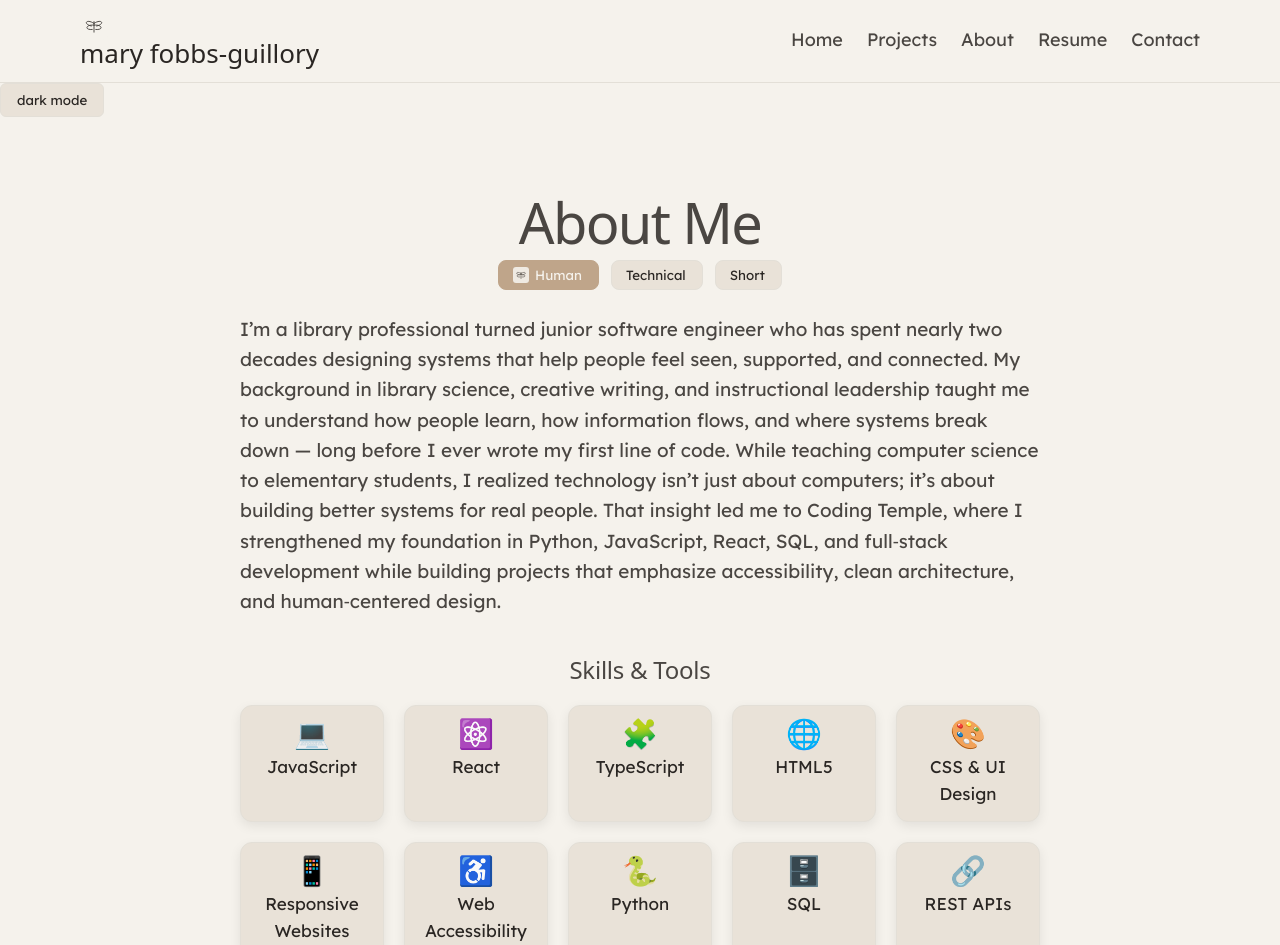
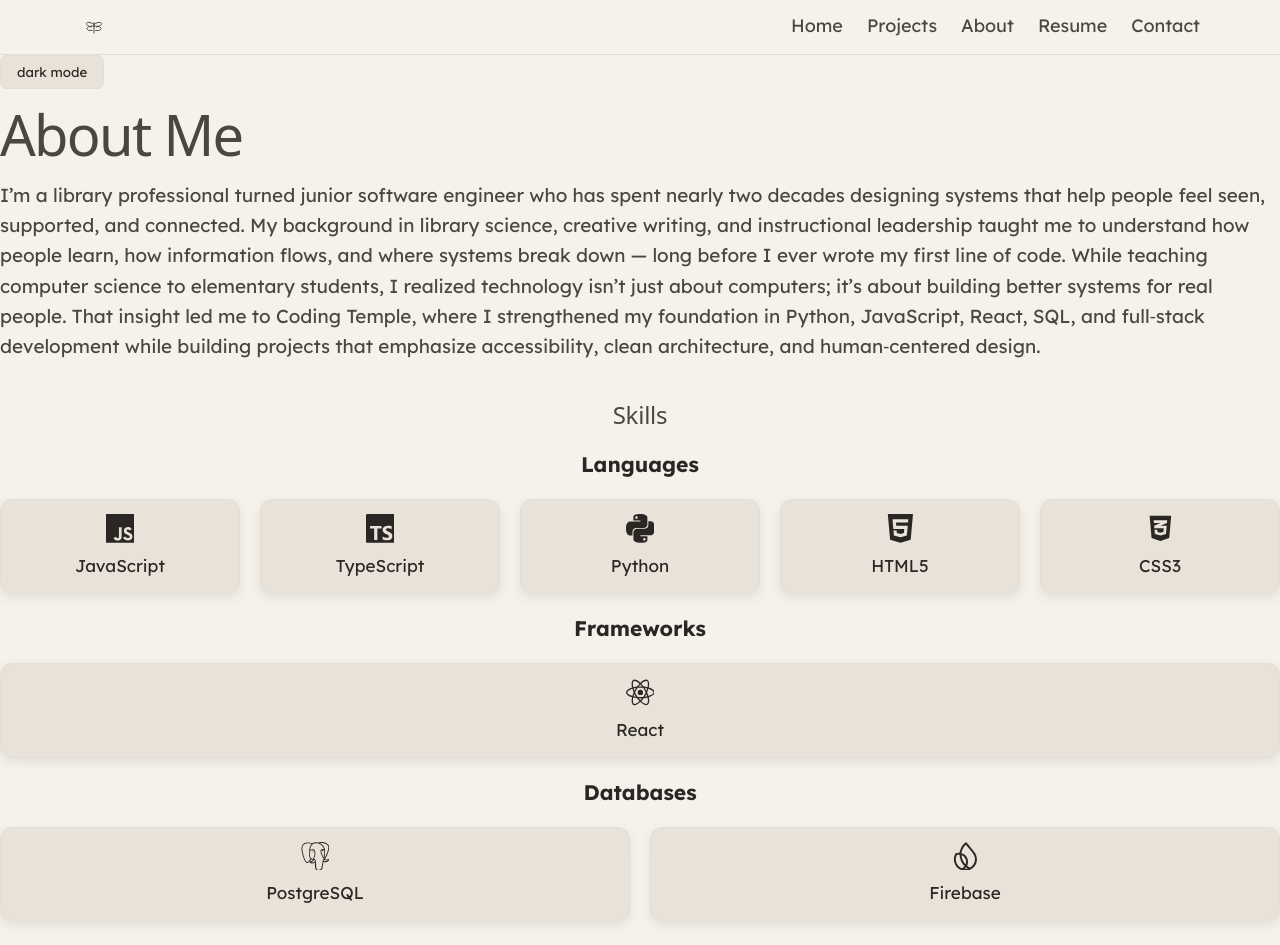
Before and after one commit to mfobbsie/myportfolio, a React (Vite) app: page /about in a window 1280 px wide. Shown: the top 945 px of the page. Built offline with nearby package versions, Linux system fonts and the light colour scheme; a web font is replaced by a local one.

Commit message:
about page shifted to about section

```diff
--- a/package.json
+++ b/package.json
@@ -12,6 +12,7 @@
   "dependencies": {
     "react": "^19.2.4",
     "react-dom": "^19.2.4",
+    "react-icons": "^5.6.0",
     "react-router-dom": "^7.14.0"
   },
   "devDependencies": {
--- a/src/App.tsx
+++ b/src/App.tsx
@@ -7,7 +7,7 @@ import NavBar from "./components/NavBar";
 import HomePage from "./pages/HomePage";
 import ContactPage from "./pages/ContactPage";
 import ProjectsPage from "./pages/ProjectsPage";
-import AboutPage from "./pages/AboutPage";
+import AboutPage from "./components/AboutSection";
 import MrFestinPage from "./pages/MrFestinPage";
 import TodoAppPage from "./pages/TodoAppPage";
 import CommunityConnectorPage from "./pages/CommunityConnectorPage";
--- /dev/null
+++ b/src/components/AboutSection.tsx
@@ -0,0 +1,75 @@
+/*AboutSection.tsx*/
+
+import "./AboutSection.css";
+import {
+  SiJavascript,
+  SiTypescript,
+  SiReact,
+  SiHtml5,
+  SiPython,
+  SiPostgresql,
+  SiGit,
+  SiGithub,
+  SiFirebase,
+  SiVercel,
+  SiWordpress,
+} from "react-icons/si";
+import { FaCss3Alt, FaCode } from "react-icons/fa";
+
+export default function AboutSection() {
+  const bio = `I’m a library professional turned junior software engineer who has spent nearly two decades designing systems that help people feel seen, supported, and connected. My background in library science, creative writing, and instructional leadership taught me to understand how people learn, how information flows, and where systems break down — long before I ever wrote my first line of code. While teaching computer science to elementary students, I realized technology isn’t just about computers; it’s about building better systems for real people. That insight led me to Coding Temple, where I strengthened my foundation in Python, JavaScript, React, SQL, and full‑stack development while building projects that emphasize accessibility, clean architecture, and human‑centered design.`;
+
+  const skills = {
+    Languages: [
+      { icon: <SiJavascript />, label: "JavaScript" },
+      { icon: <SiTypescript />, label: "TypeScript" },
+      { icon: <SiPython />, label: "Python" },
+      { icon: <SiHtml5 />, label: "HTML5" },
+      { icon: <FaCss3Alt />, label: "CSS3" },
+    ],
+    Frameworks: [{ icon: <SiReact />, label: "React" }],
+    Databases: [
+      { icon: <SiPostgresql />, label: "PostgreSQL" },
+      { icon: <SiFirebase />, label: "Firebase" },
+    ],
+    Tools: [
+      { icon: <SiGit />, label: "Git" },
+      { icon: <SiGithub />, label: "GitHub" },
+      { icon: <FaCode />, label: "VS Code" },
+      { icon: <SiVercel />, label: "Vercel" },
+      { icon: <SiWordpress />, label: "WordPress" },
+    ],
+    Concepts: [
+      { icon: "♿", label: "Accessibility" },
+      { icon: "📱", label: "Responsive Design" },
+      { icon: "🧠", label: "Systems Thinking" },
+      { icon: "📚", label: "Information Architecture" },
+      { icon: "🔗", label: "REST APIs" },
+    ],
+  };
+
+  return (
+    <section id="about" className="about-section">
+      <h1>About Me</h1>
+      <p className="about-text">{bio}</p>
+
+      <div className="skills-section">
+        <h2>Skills</h2>
+
+        {Object.entries(skills).map(([category, items]) => (
+          <div key={category} className="skill-category">
+            <h3>{category}</h3>
+            <div className="skills-grid">
+              {items.map((skill) => (
+                <div className="skill-item" key={skill.label}>
+                  <span className="skill-icon">{skill.icon}</span>
+                  <span className="skill-label">{skill.label}</span>
+                </div>
+              ))}
+            </div>
+          </div>
+        ))}
+      </div>
+    </section>
+  );
+}
--- a/src/components/NavBar.tsx
+++ b/src/components/NavBar.tsx
@@ -14,9 +14,11 @@ export default function NavBar() {
         {/* Brand */}
         <div className="nav-brand">
           <img src={favicon} alt="dragonfly favicon" className="nav-icon" />
-          <Link to="/" className="nav-logo" onClick={() => setOpen(false)}>
-            mary fobbs‑guillory
-          </Link>
+          <Link
+            to="/"
+            className="nav-logo"
+            onClick={() => setOpen(false)}
+          ></Link>
         </div>
 
         {/* Hamburger */}
@@ -43,19 +45,18 @@ export default function NavBar() {
             Projects
           </Link>
 
-          <Link to="/about" className="nav-link" onClick={() => setOpen(false)}>
+          <a href="#about" className="nav-link">
             About
-          </Link>
+          </a>
 
           <a
+            href="/resume.pdf"
             className="nav-link"
-            href="/resume.pdf"
             target="_blank"
             rel="noopener noreferrer"
           >
             Resume
           </a>
-
 
           <Link
             to="/contact"
--- a/src/pages/AboutPage.tsx
+++ /dev/null
@@ -1,98 +0,0 @@
-/*About.tsx*/
-
-import { useState } from "react";
-import "./AboutPage.css";
-import dragonfly from "/favicon.svg";
-
-type BioVersion = "human" | "technical" | "short";
-
-const bios: Record<BioVersion, string> = {
-  human: `I’m a library professional turned junior software engineer who has spent nearly two decades designing systems that help people feel seen, supported, and connected. My background in library science, creative writing, and instructional leadership taught me to understand how people learn, how information flows, and where systems break down — long before I ever wrote my first line of code. While teaching computer science to elementary students, I realized technology isn’t just about computers; it’s about building better systems for real people. That insight led me to Coding Temple, where I strengthened my foundation in Python, JavaScript, React, SQL, and full‑stack development while building projects that emphasize accessibility, clean architecture, and human‑centered design.`,
-
-  technical: `I’m a full‑stack developer with a background in library science and instructional leadership, now specializing in JavaScript, React, Python, SQL, and RESTful API development. Through Coding Temple, I built projects ranging from a full‑stack service ticket API to responsive React applications and custom UI systems, all with a focus on accessibility, clean architecture, and human‑centered design. I bring strong systems thinking, clear communication, and a user‑first mindset to every project.`,
-
-  short: `I’m a full‑stack developer with experience in JavaScript, React, Python, SQL, and API development, combining technical skill with a background in library science and systems design to build accessible, thoughtful software.`,
-};
-
-export default function AboutPage() {
-  const [version, setVersion] = useState<BioVersion>("human");
-  const [fade, setFade] = useState<boolean>(false);
-
-  const handleChange = (type: BioVersion) => {
-    if (type === version) return;
-    setFade(true);
-    setTimeout(() => {
-      setVersion(type);
-      setFade(false);
-    }, 250);
-  };
-
-  const tagLabels: Record<BioVersion, string> = {
-    human: "Human",
-    technical: "Technical",
-    short: "Short",
-  };
-
-  const skills = [
-    { icon: "💻", label: "JavaScript" },
-    { icon: "⚛️", label: "React" },
-    { icon: "🧩", label: "TypeScript" },
-    { icon: "🌐", label: "HTML5" },
-    { icon: "🎨", label: "CSS & UI Design" },
-    { icon: "📱", label: "Responsive Websites" },
-    { icon: "♿", label: "Web Accessibility" },
-    { icon: "🐍", label: "Python" },
-    { icon: "🗄️", label: "SQL" },
-    { icon: "🔗", label: "REST APIs" },
-    { icon: "🌱", label: "Firebase" },
-    { icon: "🚀", label: "Vercel" },
-    { icon: "🔁", label: "CI/CD Pipeline" },
-    { icon: "🔧", label: "Git" },
-    { icon: "📂", label: "GitHub" },
-    { icon: "🖥️", label: "VS Code" },
-    { icon: "📝", label: "WordPress" },
-    { icon: "🎭", label: "Adobe Suite" },
-    { icon: "⌨️", label: "Command Line" },
-    { icon: "🧠", label: "Systems Thinking" },
-    { icon: "📚", label: "Information Architecture" },
-  ];
-
-  return (
-    <section className="about-page">
-      <h1>About Me</h1>
-
-      <div className="about-tags">
-        {(Object.keys(tagLabels) as BioVersion[]).map((type) => (
-          <button
-            key={type}
-            className={`about-tag ${version === type ? "active" : ""}`}
-            onClick={() => handleChange(type)}
-          >
-            {version === type && (
-              <img src={dragonfly} alt="" className="tag-icon" />
-            )}
-            {tagLabels[type]}
-          </button>
-        ))}
-      </div>
-
-      <p className={`about-text ${fade ? "fade-out" : "fade-in"}`}>
-        {bios[version]}
-      </p>
-
-      {/* Skills Section */}
-      <div className="skills-section">
-        <h2>Skills & Tools</h2>
-
-        <div className="skills-grid">
-          {skills.map((skill) => (
-            <div className="skill-item" key={skill.label}>
-              <span className="skill-icon">{skill.icon}</span>
-              <span className="skill-label">{skill.label}</span>
-            </div>
-          ))}
-        </div>
-      </div>
-    </section>
-  );
-}
--- a/src/pages/HomePage.tsx
+++ b/src/pages/HomePage.tsx
@@ -2,10 +2,12 @@
 
 import Profile from "../assets/profile.jpg";
 import "./HomePage.css";
-import {Link} from "react-router-dom";
+import AboutSection from "../components/AboutSection";
 
 export default function HomePage() {
   return (
+    <>
+      {/* HERO SECTION */}
       <section className="home">
         <div className="home-inner">
           <div className="home-image">
@@ -18,17 +20,18 @@ export default function HomePage() {
 
           <div className="home-text">
             <h1>full-stack developer</h1>
+            <h2>mary fobbs‑guillory</h2>
             <p>
-            Junior software engineer with a curious mind, a growing toolkit, and
-            a habit of wandering barefoot through the grass when inspiration
-            strikes.
+              Junior software engineer with a curious mind, a growing toolkit,
+              and a habit of wandering barefoot through the grass when
+              inspiration strikes.
             </p>
-
-          <Link to="/about" className="learn-more-link">
-            Learn more about what I can do for you →
-          </Link>
           </div>
         </div>
       </section>
+
+      {/* ABOUT SECTION EMBEDDED ON HOMEPAGE */}
+      <AboutSection />
+    </>
   );
 }
```
Also changed, not shown: src/components/AboutSection.css (renamed from src/pages/AboutPage.css), 1 other file (tests, documents, lock files or other folders). Lines whose indentation alone changed are shown as unchanged.
